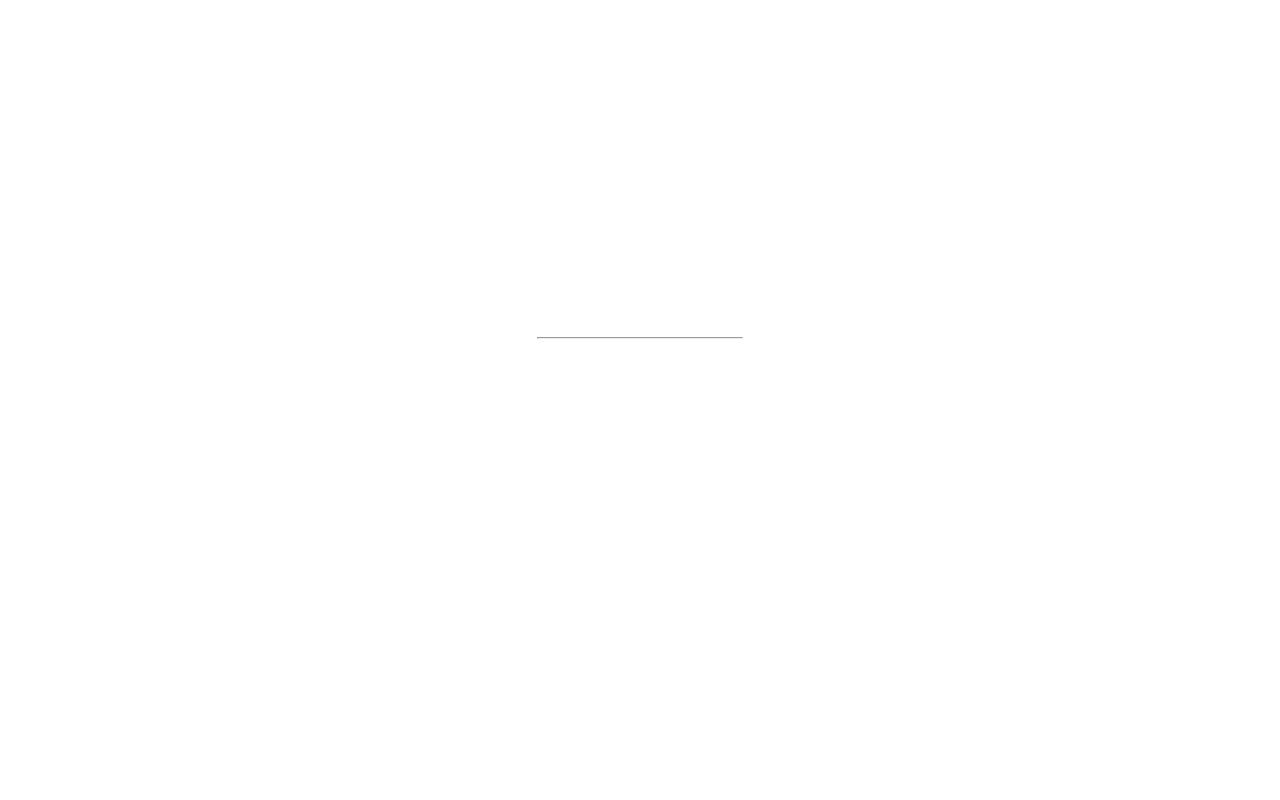
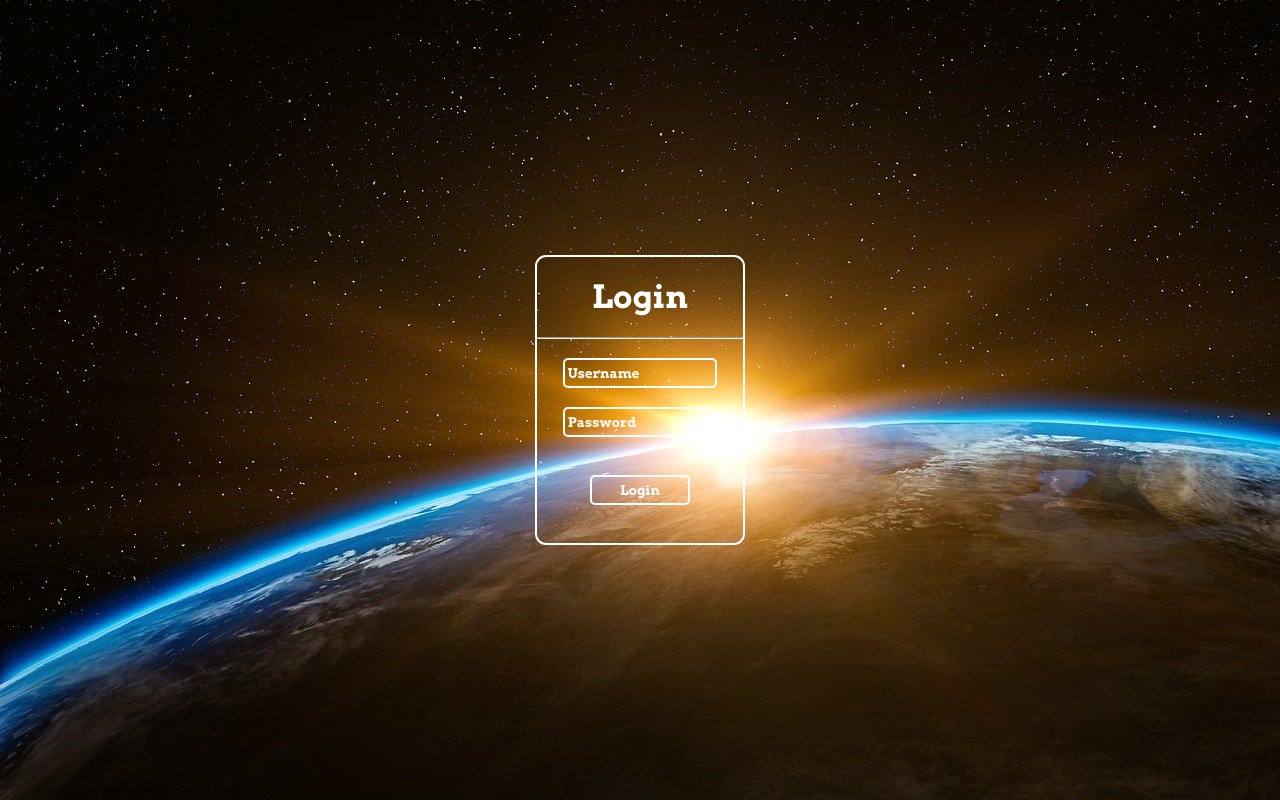
Before and after one commit to Dk-Rathod/login-page1, a plain HTML site: page index.html in a window 1280 px wide. Drawn offline with Linux system fonts and the light colour scheme; the site is published under a folder, as on GitHub Pages, so addresses that start at the root find nothing.

Commit message:
Update style.css

```diff
--- a/style.css
+++ b/style.css
@@ -8,7 +8,7 @@ body{
     display: flex;
     align-items: center;
     min-height: 100vh;
-    background-image: url(/images/earth-gde5a21f30_1920.jpg);
+    background-image: url(images/earth-gde5a21f30_1920.jpg);
     font-family: 'Arvo', serif;
 }
 .component{
```
